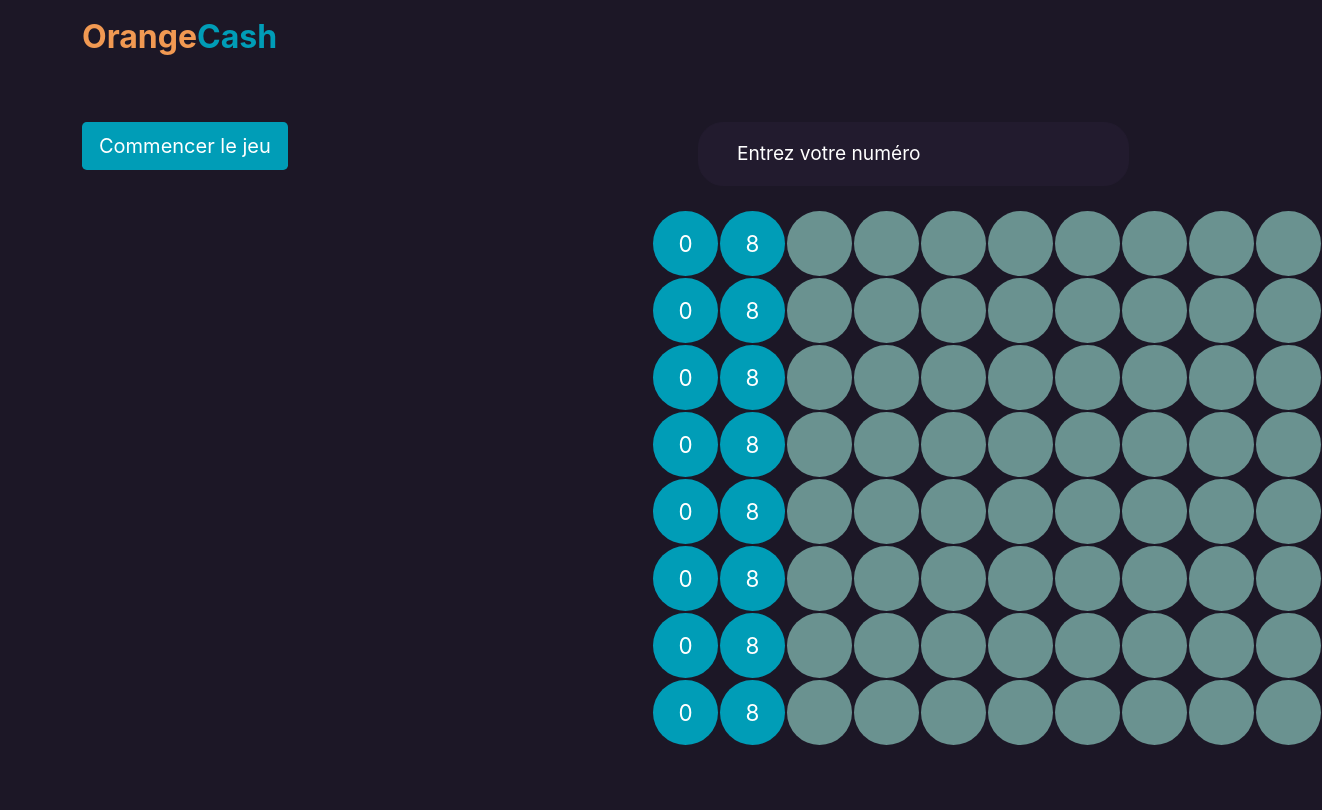
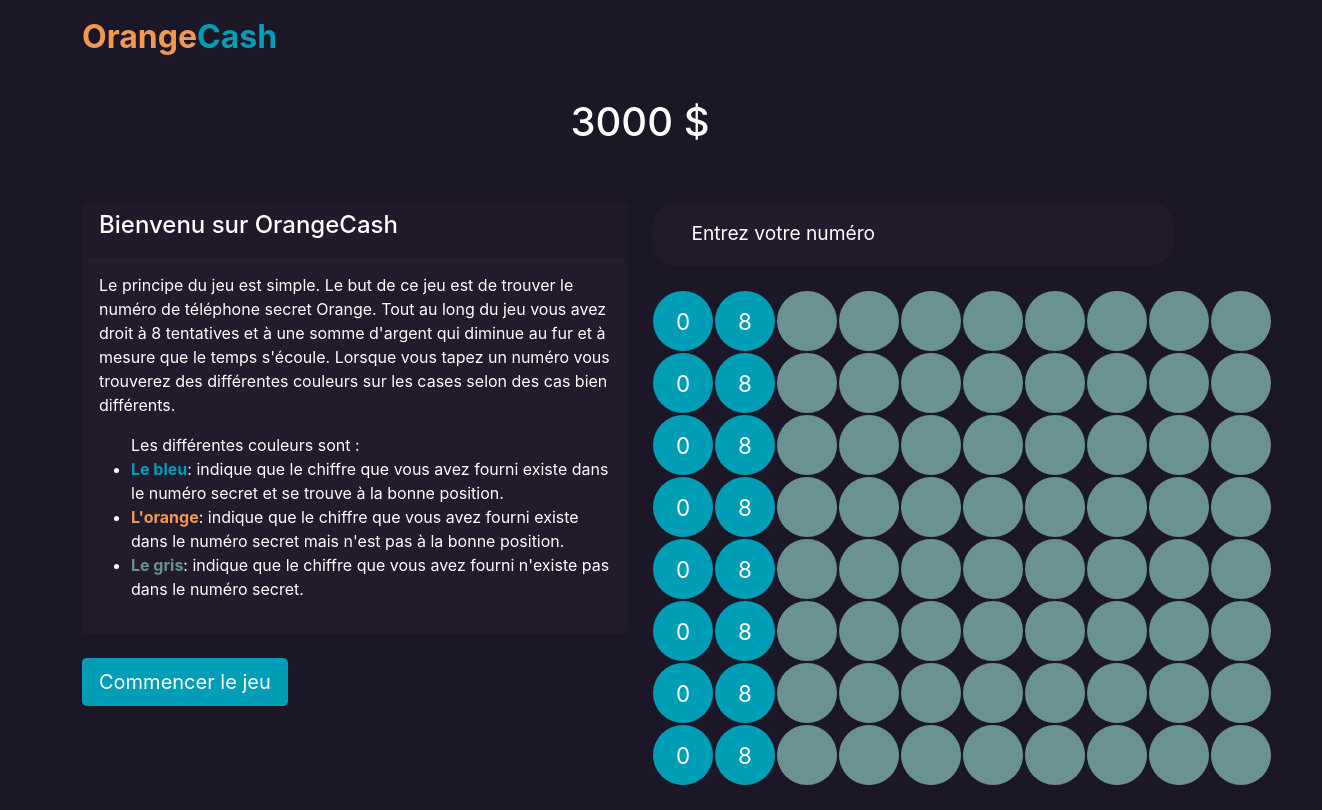
Before and after one commit to zulbil/orangecash, a React (Create React App) app: page / in a window 1280 px wide. Shown: the whole page, 1322 px wide, since content can reach past the window. Built offline with nearby package versions, Linux system fonts and the light colour scheme.

Commit message:
refactor ui

```diff
--- a/src/App.css
+++ b/src/App.css
@@ -48,8 +48,8 @@ body {
 }
 
 .circle {
-  width: 65px;
-  height: 65px;
+  width: 60px;
+  height: 60px;
   border-radius: 50%;
   display: flex;
   align-items: center;
@@ -57,6 +57,15 @@ body {
   font-size: 1.4em;
 }
 
-.circle.right-position { background: #009db7; }
-.circle.not-exist { background: #6A9290; }
-.circle.wrong-position { background: #f19952;}
+.right-position { background: #009db7; }
+.not-exist { background: #6A9290; }
+.wrong-position { background: #f19952;}
+
+.text-right-position { color: #009db7; }
+.text-not-exist { color: #6A9290; }
+.text-wrong-position { color: #f19952;}
+
+.main-content .card {
+  background: #221b2e;
+  border: 1px solid #221b2e;
+}
--- a/src/components/AddNumber/index.js
+++ b/src/components/AddNumber/index.js
@@ -18,7 +18,7 @@ const AddNumber = ({ onAdd }) => {
     }
 
     return (
-        <form className="form-number mb-4 col-10" onSubmit={submitPhoneNumber}>
+        <form className="form-number mb-4 col-12" onSubmit={submitPhoneNumber}>
             <input
                 type="text"
                 className="form-control custom-input-text"
--- a/src/components/Content/Content.js
+++ b/src/components/Content/Content.js
@@ -23,31 +23,31 @@ const Content = () => {
 	}
 
     return (
-        <div className="container">
-            <div className="row justify-content-around d-none">
-                <h1><span className="montant">4000</span> <span>DT</span></h1>
+        <div className="container main-content">
+            <div className="row justify-content-around">
+                <h1 className="text-center"><span className="montant">3000</span> <span>$</span></h1>
             </div>
 		    <div className="row mt-5">
 			<div className="col-lg-6">
-				<div className="card mb-4 d-none">
+				<div className="card mb-4">
 					<div className="card-header">
-						<h4>Bienvenu sur TT Cash</h4>
+						<h4>Bienvenu sur OrangeCash</h4>
 					</div>
 
 					<div className="card-body">
 						<p>
-							Le principe du jeu est simple. Le but de ce jeu est de trouver le numéro sécret Tunisie Telecom. Tout au long du jeu vous avez droit à 8 tentatives et à une somme d'argent qui diminue au fur et à mesure que le temps s'écoule. Lorsque vous tapez un numéro vous trouverez des différentes couleurs sur les cases selon des cas bien différents
+							Le principe du jeu est simple. Le but de ce jeu est de trouver le numéro de téléphone secret Orange. Tout au long du jeu vous avez droit à 8 tentatives et à une somme d'argent qui diminue au fur et à mesure que le temps s'écoule. Lorsque vous tapez un numéro vous trouverez des différentes couleurs sur les cases selon des cas bien différents.
 						</p>
 						<ul>
 							Les différentes couleurs sont :
 							<li>
-								<strong>Le jaune</strong>: indique que le chiffre que vous avez fourni existe dans le numéro secret mais n'est pas à la bonne position.
+								<strong className="text-right-position">Le bleu</strong>: indique que le chiffre que vous avez fourni existe dans le numéro secret et se trouve à la bonne position.
 							</li>
 							<li>
-								<strong>Le gris</strong>:  indique que le chiffre que vous avez fourni n'existe pas dans le numéro secret.
+								<strong className="text-wrong-position">L'orange</strong>: indique que le chiffre que vous avez fourni existe dans le numéro secret mais n'est pas à la bonne position.
 							</li>
 							<li>
-								<strong>Le bleu</strong>: indique que le chiffre que vous avez fourni existe dans le numéro secret et se trouve à la bonne position.
+								<strong className="text-not-exist">Le gris</strong>:  indique que le chiffre que vous avez fourni n'existe pas dans le numéro secret.
 							</li>
 						</ul>
 
```
